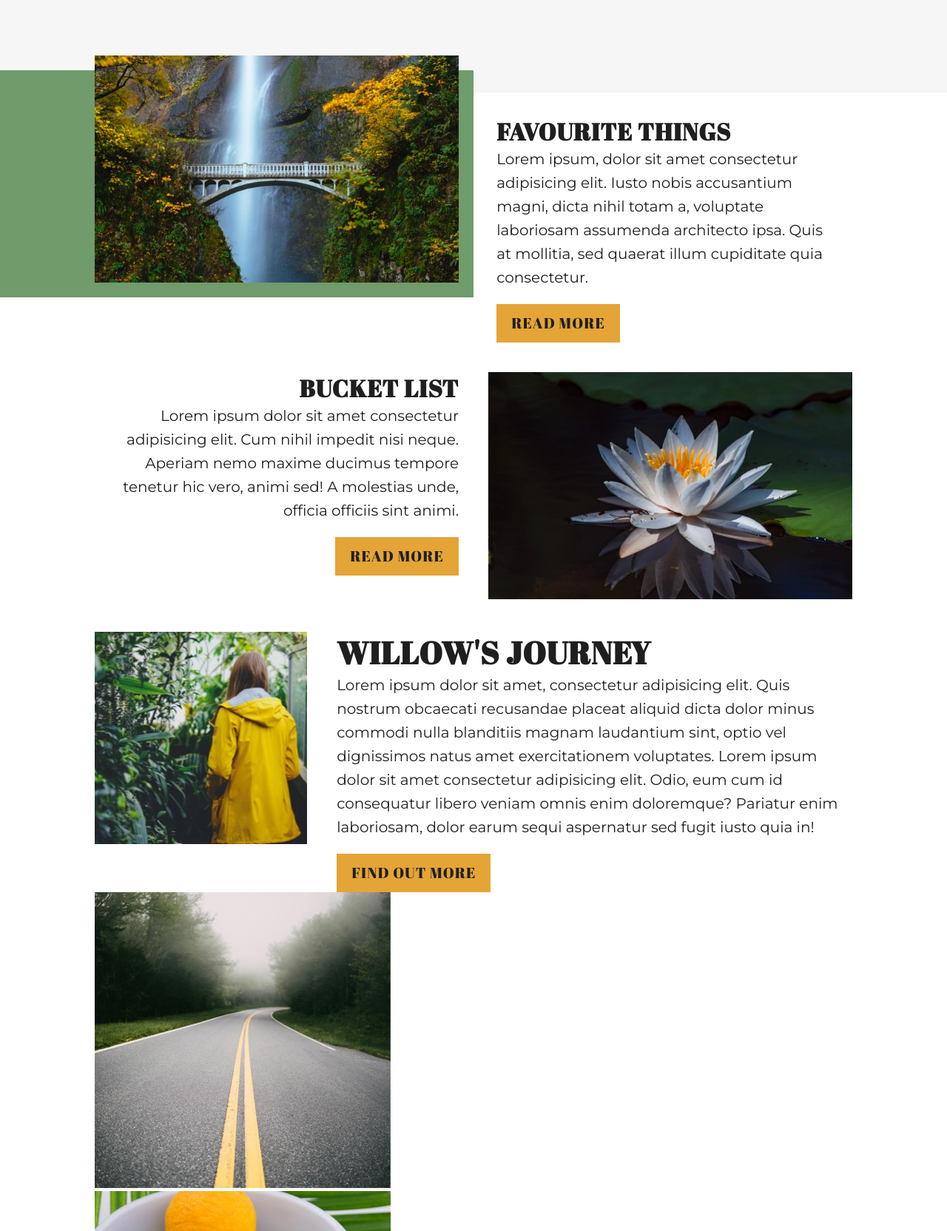
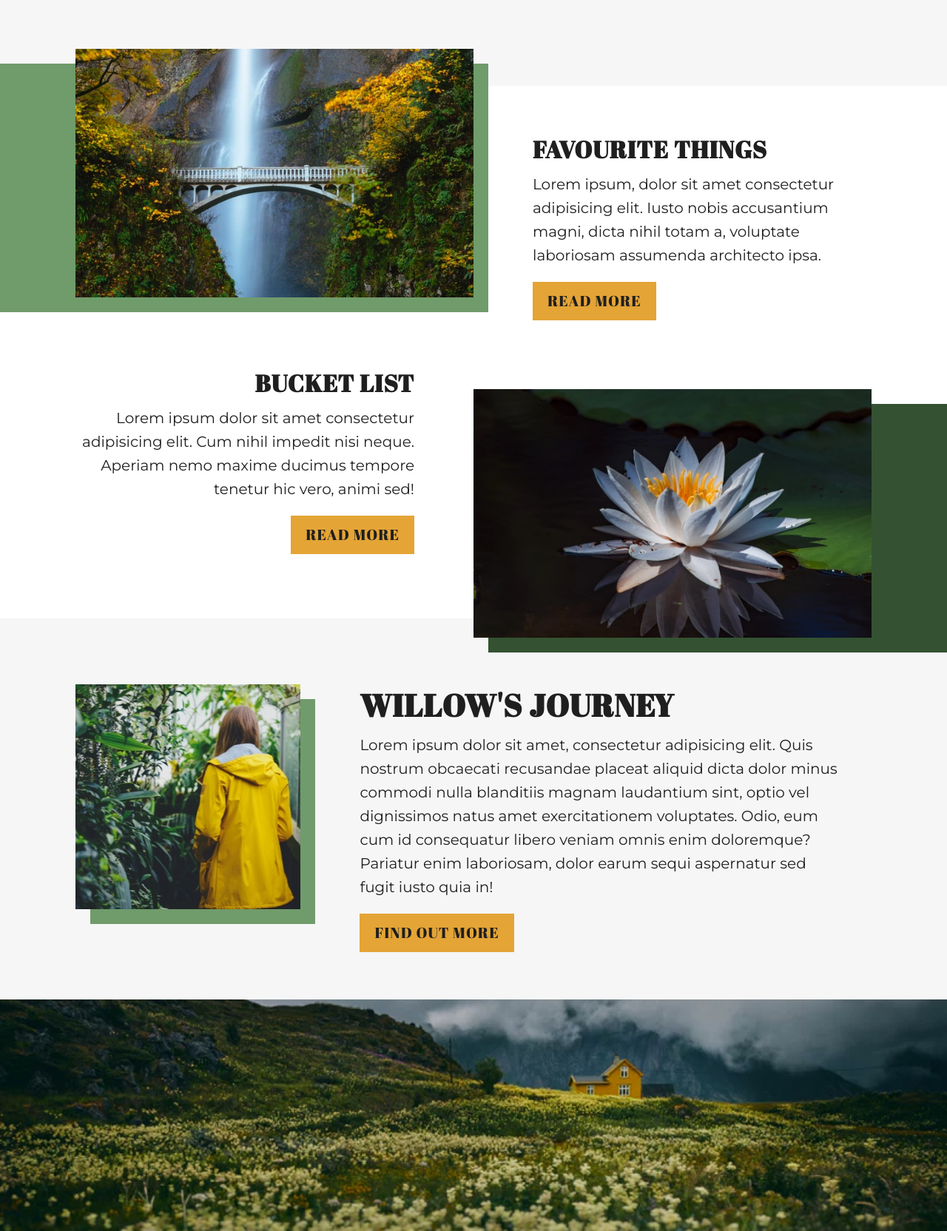
Before and after one commit to jMortfield/jason_mortfield_project2, a plain HTML site: page index.html in a window 1280 px wide. Shown: the part 1136-2800 px from the top of the page at 74% size. Drawn offline with Linux system fonts and the light colour scheme.

Commit message:
finished styling image separator and gallery, and added bottom-nav.scss

```diff
--- a/index.html
+++ b/index.html
@@ -48,7 +48,7 @@
         <section class="about">
             <div class="about__wrapper wrapper">
                 <h2 class="primary-header">Who's willow?</h2>
-                <p class="text">Lorem ipsum dolor sit amet, consectetur adipisicing elit. Deleniti repudiandae ratione sequi facilis aliquam rerum perferendis non excepturi ad labore neque praesentium totam debitis corrupti sint aliquid, ab id consectetur. Lorem, ipsum dolor sit amet consectetur adipisicing elit. Soluta minus quidem, asperiores nostrum dignissimos libero ducimus molestias illum accusamus quos laudantium in harum praesentium voluptas sunt optio quia consequuntur ab?</p>
+                <p class="text">Lorem ipsum dolor sit amet, consectetur adipisicing elit. Deleniti repudiandae ratione sequi facilis aliquam rerum perferendis non excepturi ad labore neque praesentium totam debitis corrupti sint aliquid, ab id consectetur. Lorem, ipsum dolor sit amet consectetur adipisicing elit. Soluta minus quidem, asperiores nostrum dignissimos libero ducimus molestias illum accusamus.</p>
                 <a href="" class="button">Find out more</a>
             </div>
         </section>
@@ -60,31 +60,38 @@
                         <img src="./assets/home-image-2.jpg" alt="Bridge spanning deep ravine with waterfall in the background" class="blog__img-shadow--light-green">
                     </div>
                     <div class="blog__content blog__content--align-left">
-                        <h3 class="blog__heading--align-left primary-header--medium">Favourite things</h3>
-                        <p class="blog__text--float-left text">Lorem ipsum, dolor sit amet consectetur adipisicing elit. Iusto nobis accusantium magni, dicta nihil totam a, voluptate laboriosam assumenda architecto ipsa. Quis at mollitia, sed quaerat illum cupiditate quia consectetur.</p>
-                        <a href="" class="blog__button button">Read more</a>
+                        <h3 class="primary-header--medium">Favourite things</h3>
+                        <p class="text">Lorem ipsum, dolor sit amet consectetur adipisicing elit. Iusto nobis accusantium magni, dicta nihil totam a, voluptate laboriosam assumenda architecto ipsa.</p>
+                        <a href="" class="button">Read more</a>
                     </div>
                 </div>
                 <div class="blog__post blog__post--right">
                     <div class="blog__img--right blog__img">
                         <img src="./assets/home-image-3.jpg" alt="Close up of water lily flower and water lily on water" class="blog__img-shadow--dark-green">
                     </div>
-
                     <div class="blog__content blog__content--align-right">
                         <h3 class="blog__heading primary-header--medium">Bucket list</h3>
-                        <p class="blog__text text">Lorem ipsum dolor sit amet consectetur adipisicing elit. Cum nihil impedit nisi neque. Aperiam nemo maxime ducimus tempore tenetur hic vero, animi sed! A molestias unde, officia officiis sint animi.</p>
+                        <p class="blog__text text">Lorem ipsum dolor sit amet consectetur adipisicing elit. Cum nihil impedit nisi neque. Aperiam nemo maxime ducimus tempore tenetur hic vero, animi sed!</p>
                         <a href="" class="blog__button button">Read more</a>
                     </div>
                 </div>
-                <div class="blog__post blog__post--wide">
-                    <div class="blog__img--small">
-                        <img src="./assets/home-image-4.jpg" alt="WIllow in yellow jacket facing away from camera, surrounded by plants" class="blog__img-shadow--small">
-                    </div>
-                    <div class="blog__content--wide">
-                        <h2 class="blog__heading primary-header">Willow's journey</h2>
-                        <p class="blog__text text">Lorem ipsum dolor sit amet, consectetur adipisicing elit. Quis nostrum obcaecati recusandae placeat aliquid dicta dolor minus commodi nulla blanditiis magnam laudantium sint, optio vel dignissimos natus amet exercitationem voluptates. Lorem ipsum dolor sit amet consectetur adipisicing elit. Odio, eum cum id consequatur libero veniam omnis enim doloremque? Pariatur enim laboriosam, dolor earum sequi aspernatur sed fugit iusto quia in!</p>
-                        <a href="" class="blog__button button">Find out more</a>
-                    </div>
+            </div>
+        </section>
+<!-- WILLOWS JOURNEY -->
+        <section class="journey">
+            <div class="journey__wrapper wrapper">
+                <div class="journey__img--small">
+                    <img src="./assets/home-image-4.jpg" alt="WIllow in yellow jacket facing away from camera, surrounded by plants"
+                        class="journey__img-shadow">
+                </div>
+                <div class="journey__content">
+                    <h2 class="journey__heading primary-header">Willow's journey</h2>
+                    <p class="journey__text text">Lorem ipsum dolor sit amet, consectetur adipisicing elit. Quis nostrum obcaecati
+                        recusandae placeat aliquid dicta dolor minus commodi nulla blanditiis magnam laudantium sint, optio vel
+                        dignissimos natus amet exercitationem voluptates.
+                        Odio, eum cum id consequatur libero veniam omnis enim doloremque? Pariatur enim laboriosam, dolor earum sequi
+                        aspernatur sed fugit iusto quia in!</p>
+                    <a href="" class="journey__button button">Find out more</a>
                 </div>
             </div>
         </section>
@@ -97,20 +104,20 @@
                 <ul class="gallery__list list">
                     <li class="gallery__item list__item">
                         <figure>
-                            <img src="./assets/home-image-6.jpg" alt="Road going off into the distance">
-                            <figcaption></figcaption>
+                            <img src="./assets/home-image-6.jpg" alt="Road going off into the distance" class="gallery__img">
+                            <figcaption class="gallery__caption">A long road ahead</figcaption>
                         </figure>
                     </li>
                     <li class="gallery__item list__item">
                         <figure>
-                            <img src="./assets/home-image-7.jpg" alt="Bowl of lemons">
-                            <figcaption></figcaption>
+                            <img src="./assets/home-image-7.jpg" alt="Bowl of lemons" class="gallery__img">
+                            <figcaption class="gallery__caption">Bowl of lemons</figcaption>
                         </figure>
                     </li>
                     <li class="gallery__item list__item">
                         <figure>
-                            <img src="./assets/home-image-8.jpg" alt="Winding staircase">
-                            <figcaption></figcaption>
+                            <img src="./assets/home-image-8.jpg" alt="Winding staircase" class="gallery__img">
+                            <figcaption class="gallery__caption">Winding staircase</figcaption>
                         </figure>
                     </li>
                 </ul>
--- a/styles/partials/_about.scss
+++ b/styles/partials/_about.scss
@@ -2,6 +2,6 @@
     background: $whiteShade;
     text-align: center;
     &__wrapper {
-        padding: 5% 0 10% 0;
+        padding: 6% 0 10% 0;
     }
 }
--- a/styles/partials/_blog.scss
+++ b/styles/partials/_blog.scss
@@ -6,26 +6,19 @@
         padding: 0;
     }
     &__img {
-        max-width: calc(50% - 20px);
+        max-width: calc(50%);
         position: relative;
     }
     &__content {
-        max-width: calc(45%);
+        max-width: calc(50%);
     }
     &__content--align-left {
-        margin-left: 5%;
-        padding-top: 3%;
+        padding-left: 80px;
+        padding-top: 6%;
     }
     &__content--align-right {
         text-align: right;
-        margin-right: 40px;
-    }
-    &__content--wide {
-        max-width: calc(70% - 20px);
-        margin-left: 40px;
-    }
-    &__img--small {
-        max-width: calc(30% - 20px);
+        padding-right: 80px;
     }
     &__post {
         display: flex;
@@ -45,10 +38,9 @@
             top: -50px;
         }
         &--dark-green {
-
-        }
-        &--small {
-
+            box-shadow: 170px 20px 0 $primaryColor, 20px 20px 0 $primaryColor;
+            position: relative;
+            bottom: -30px;
         }
     }
 }
--- /dev/null
+++ b/styles/partials/_gallery.scss
@@ -0,0 +1,35 @@
+.gallery {
+    padding: 5% 0;
+    &__list {
+        display: flex;
+        justify-content: space-between;
+    }
+    &__item {
+        width: calc((100% - 80px) / 3);
+        position: relative;
+        &:nth-of-type(2) {
+            margin: 0 40px;
+        }
+        &:hover .gallery__caption {
+            display: block;
+        }
+    }
+    &__img {
+        width: 100%;
+    }
+    &__caption {
+        position: absolute;
+        top: 0;
+        bottom: 4px;
+        right: 0;
+        left: 0;
+        text-align: center;
+        @include primaryFont(2.5rem);
+        padding-top: 40%;
+        color: white;
+        background: linear-gradient(to bottom rgba(0,0,0,0.5), rgba(0,0,0,0.5));
+        display: none;
+
+    }
+
+}
--- a/styles/partials/_global.scss
+++ b/styles/partials/_global.scss
@@ -44,7 +44,7 @@ img {
 }
 
 .wrapper {
-    margin: 0 10%;
+    margin: 0 8%;
 }
 
 .display-header {
@@ -86,4 +86,5 @@ img {
 .text {
     @include secondaryFont(2rem);
     line-height: 1.6;
+    margin-top: 10px;
 }
--- /dev/null
+++ b/styles/partials/_journey.scss
@@ -0,0 +1,24 @@
+.journey {
+    background: $whiteShade;
+    &__wrapper {
+        padding: 7% 0 5% 0;
+        display: flex;
+    }
+    &__content {
+        max-width: calc(70% - 20px);
+        padding-left: 80px;
+    }
+    &__img {
+        max-width: calc(30% - 20px);
+    }
+    &__img-shadow {
+        box-shadow: 20px 20px 0 $primaryLight;
+    }
+}
+
+.image-separator {
+    min-height: 50vh;
+    max-width: 100%;
+    background: url("../../assets/home-image-5.jpg");
+    background-size: cover;
+}
--- a/styles/style.scss
+++ b/styles/style.scss
@@ -3,3 +3,6 @@
 @import "./partials/header";
 @import "./partials/about";
 @import "./partials/blog";
+@import "./partials/journey";
+@import "./partials/gallery";
+@import "./partials/bottom-nav";
```
Also changed, not shown: styles/partials/_bottom-nav.scss (added), styles/style.css, 1 other file.
